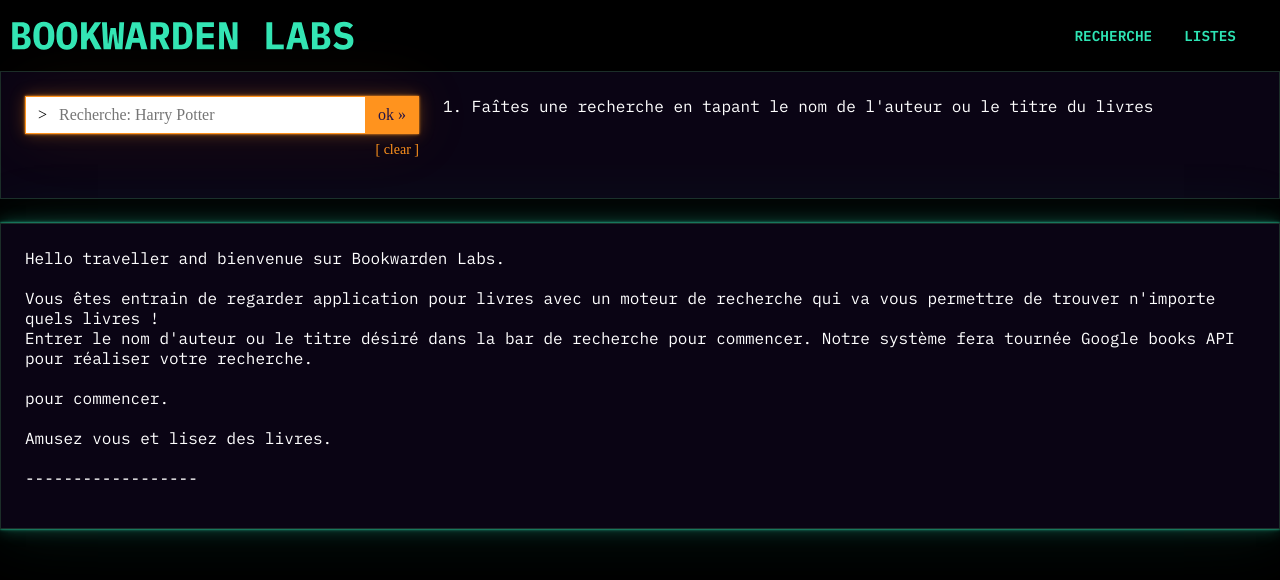
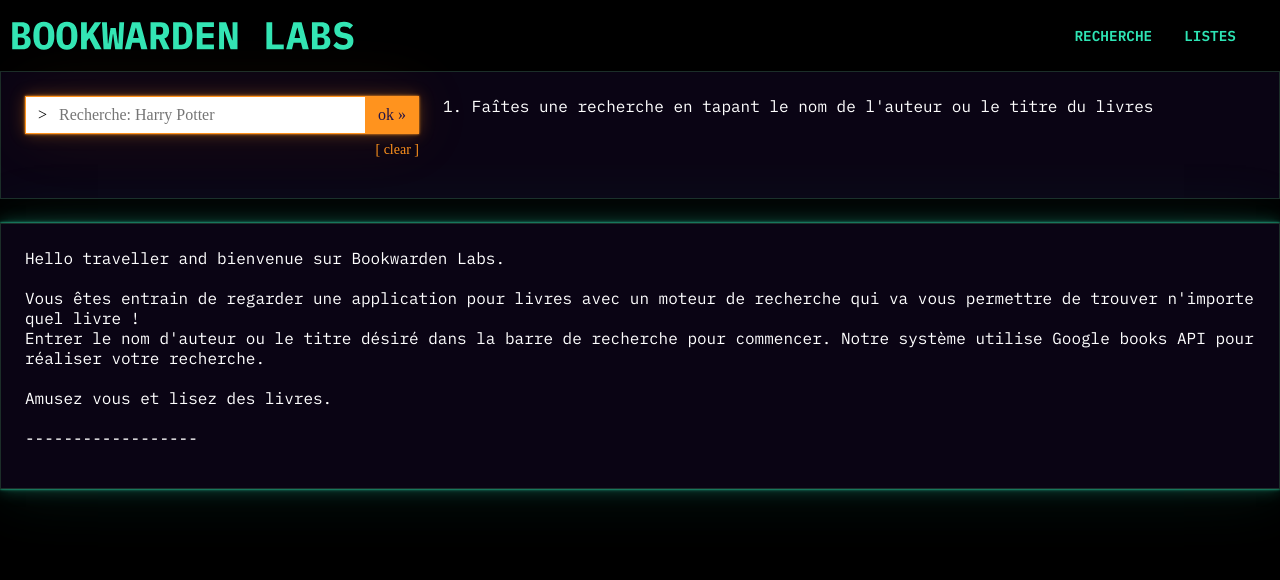
Before and after one commit to Awazez/bookwardenapptest, a Vue app: page / in a window 1280 px wide. Shown: the top 580 px of the page. Built offline with nearby package versions, Linux system fonts and the light colour scheme; no server answers.

Commit message:
Corriger les fautes !

```diff
--- a/src/components/TerminalBar.vue
+++ b/src/components/TerminalBar.vue
@@ -10,12 +10,9 @@
       Hello traveller and bienvenue sur Bookwarden Labs.
       <br>
       <br>
-      Vous êtes entrain de regarder application pour livres avec un moteur de recherche qui va vous permettre de trouver n'importe quels livres !
+      Vous êtes entrain de regarder  une application pour livres avec un moteur de recherche qui va vous permettre de trouver n'importe quel livre !
       <br>
-      Entrer le nom d'auteur ou le titre désiré dans la bar de recherche pour commencer. Notre système fera tournée Google books API pour réaliser votre recherche.
-      <br>
-      <br>
-      pour commencer.
+      Entrer le nom d'auteur ou le titre désiré dans la barre de recherche pour commencer. Notre système utilise Google books API pour réaliser votre recherche.
       <br>
       <br>
       Amusez vous et lisez des livres.
```
